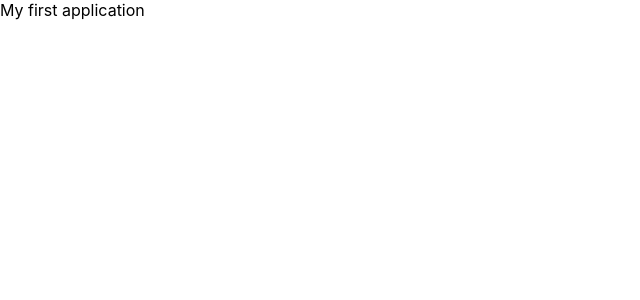
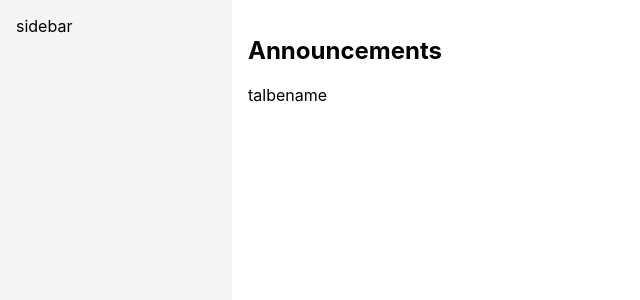
Before and after one commit to Arman148/crud-react-job-test, a React (Create React App) app in the folder crud-job-test/: page /announcements in a window 1280 px wide. Shown: the top 300 px of the page, without its empty margins (0-640 px from the left). Built offline with nearby package versions, Linux system fonts and the light colour scheme; no server answers.

Commit message:
Integrated API and created base of the project
created APIclass and modified structure of the project

```diff
--- a/crud-job-test/package.json
+++ b/crud-job-test/package.json
@@ -9,6 +9,7 @@
     "@testing-library/user-event": "^13.5.0",
     "react": "^19.1.1",
     "react-dom": "^19.1.1",
+    "react-router-dom": "^7.9.1",
     "react-scripts": "5.0.1",
     "web-vitals": "^2.1.4"
   },
--- a/crud-job-test/src/App.jsx
+++ b/crud-job-test/src/App.jsx
@@ -1,10 +1,23 @@
-import './styles/App.css';
+import React from "react";
+import { BrowserRouter as Router, Routes, Route, Navigate } from "react-router-dom";
+import Sidebar from "./components/sidebar/Sidebar";
+import AnnouncementsPage from "./pages/announcements/AnnouncementsPage";
+import "./styles/App.css";
 
 function App() {
   return (
-    <div className="App">
-      My first application
-    </div>
+    <Router>
+      <div className="app-layout">
+        <Sidebar />
+        <main className="main-content">
+          <Routes>
+            <Route path="/announcements" element={<AnnouncementsPage />} />
+            {/* redirect root to announcements */}
+            <Route path="*" element={<Navigate to="/announcements" replace />} />
+          </Routes>
+        </main>
+      </div>
+    </Router>
   );
 }
 
--- /dev/null
+++ b/crud-job-test/src/api/classAPI.js
@@ -0,0 +1,101 @@
+class Functional {
+    constructor() {
+        console.log('at functional consturctor');
+    }
+
+    getUrl() {
+        return this.url;
+    }
+
+    getEndpoint() {
+        return this.endpoint;
+    }
+
+    setUrl(newUrl) {
+        return this.url = newUrl;
+    }
+
+    setEndpoint(newEndpoint) {
+        return this.endpoint = newEndpoint;
+    }
+
+    getFetch(url) {
+        fetch(url)
+            .then((response) => {
+                return response.json();
+            })
+            .then((data) => {
+                console.log(data);
+            })
+            .catch(error => console.log('error: ', error))
+    }
+
+    postFetch(url, data) {
+        fetch(url, {
+            method: 'POST',
+            headers: {
+                'Content-Type': 'application/json'
+            },
+            body: JSON.stringify(data)
+        })
+            .then(response => response.json())
+            .catch(error => console.log('error: ', error))
+    }
+
+    putFetch(url, data) {
+        fetch(url, {
+            method: 'PUT',
+            headers: {
+                'Content-Type': 'application/json'
+            },
+            body: JSON.stringify(data)
+        })
+            .then(response => response.json())
+            .catch(error => console.log('error: ', error))
+    }
+
+    deleteFetch(url) {
+        fetch(url, {
+            method: 'DELETE',
+            headers: {
+                'Content-Type': 'application/json'
+            }
+        })
+            .then(response => console.log('deleted'))
+            .catch(error => console.log('error: ', error))
+    }
+}
+
+class AnnouncementsApi extends Functional {
+    constructor(params) {
+        super();
+        const { url, endpoint } = params;
+        this.url = url;
+        this.endpoint = endpoint;
+        this.fullUrl = `${this.url}${this.endpoint}`;
+    }
+
+    getList() {
+        this.getFetch(this.fullUrl);
+    }
+}
+
+console.log("test for api");
+
+class API {
+    constructor({ url }) {
+        console.log('at API constructor')
+        this.announcements = new AnnouncementsApi({
+            url,
+            endpoint: 'announcements'
+        });
+    }
+}
+
+const api = new API({
+    url: 'https://68c6f26d442c663bd02864f8.mockapi.io/'
+})
+
+console.log("created api");
+
+export default api;
--- /dev/null
+++ b/crud-job-test/src/components/announcementsTable/AnnouncementsTable.jsx
@@ -0,0 +1,18 @@
+import React, { use, useEffect } from "react";
+import api from "../../api/classAPI";
+
+const Table = () => {
+
+
+    useEffect(() => {
+        api.announcements.getList();
+    })
+
+    return (
+        <div>
+
+        </div>
+    );
+};
+
+export default Table
--- /dev/null
+++ b/crud-job-test/src/components/sidebar/Sidebar.jsx
@@ -0,0 +1,13 @@
+import React from "react";
+import { Navlink } from "react-router-dom";
+import "./style.css";
+
+const Sidebar = () => {
+    return (
+        <div className="sidebar">
+            sidebar
+        </div>
+    );
+}
+
+export default Sidebar;
--- /dev/null
+++ b/crud-job-test/src/components/sidebar/style.css
@@ -0,0 +1,3 @@
+.sidebar {
+    background-color: aqua;
+}
--- /dev/null
+++ b/crud-job-test/src/pages/announcements/AnnouncementsPage.jsx
@@ -0,0 +1,15 @@
+import React from "react";
+import Table from "../../components/announcementsTable/AnnouncementsTable"
+
+const AnnouncementsPage = () => {
+    return (
+        <div>
+            <h2>Announcements</h2>
+            {/* Table is going to be here */}
+            <p>talbename</p>
+            <Table></Table>
+        </div>
+    );
+};
+
+export default AnnouncementsPage;
--- a/crud-job-test/src/styles/App.css
+++ b/crud-job-test/src/styles/App.css
@@ -0,0 +1,35 @@
+.app-layout {
+    display: flex;
+    min-height: 100vh;
+}
+
+.sidebar {
+    width: 200px;
+    background-color: #f5f5f5;
+    padding: 1rem;
+}
+
+.logo {
+    font-weight: bold;
+    margin-bottom: 1rem;
+}
+
+.nav-link {
+    display: block;
+    padding: 0.5rem;
+    text-decoration: none;
+    color: #333;
+    margin-bottom: 0.5rem;
+    border-radius: 4px;
+}
+
+.nav-link.active {
+    background-color: #ddd;
+    font-weight: bold;
+}
+
+.main-content {
+    flex: 1;
+    padding: 1rem;
+    background: #fff;
+}
```
Also changed, not shown: crud-job-test/src/components/announcementsTable/style.css (added), 1 other file (tests, documents, lock files or other folders).
